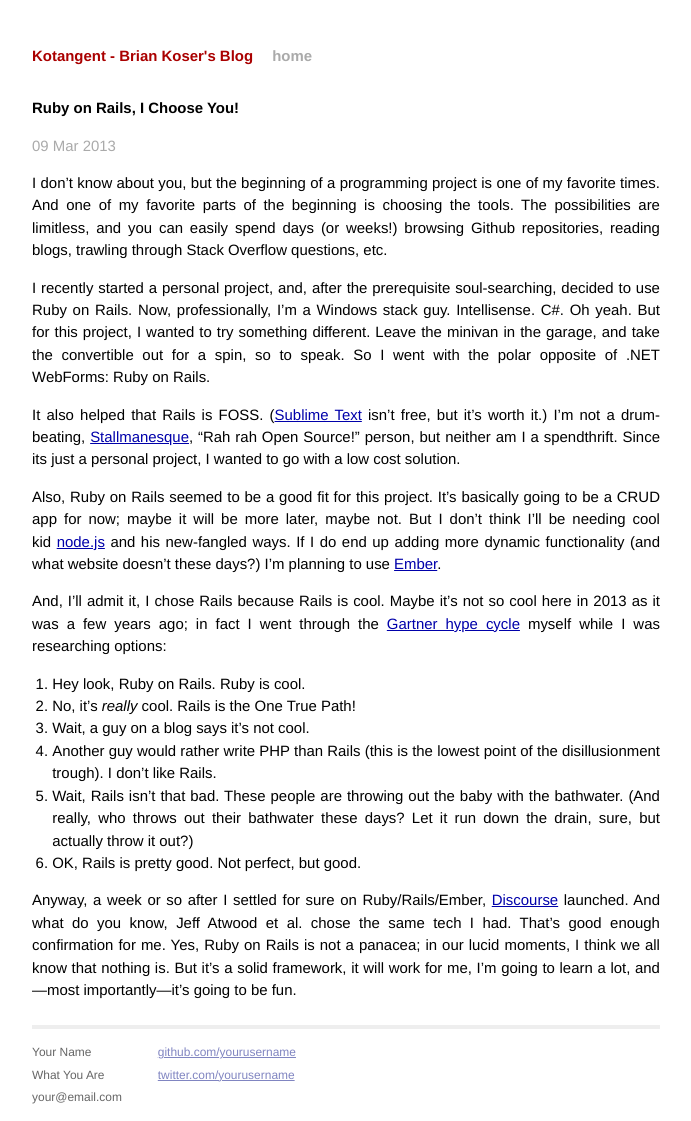
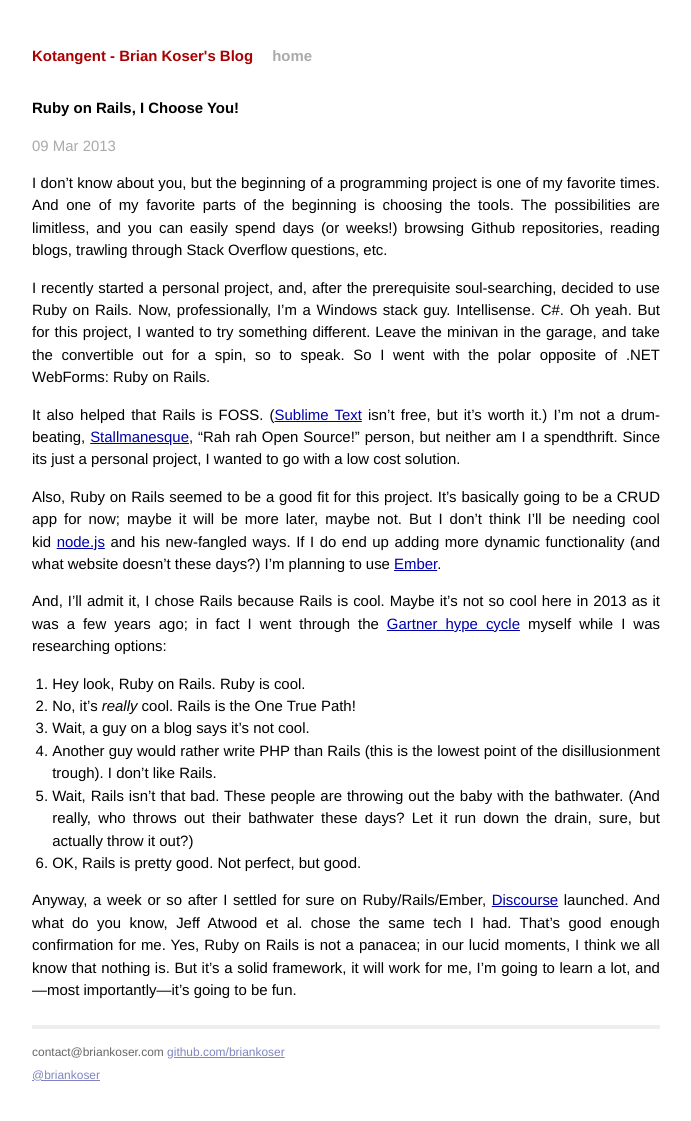
Before and after one commit to briankoser/kotangent-jekyll, a Jekyll site: the page built from _posts/2013-03-09-ruby-on-rails-i-choose-you.markdown, in a window 1280 px wide. Shown: the whole page, without its empty margins (294-985 px from the left). Built offline with Jekyll 4.4.1, drawn with Linux system fonts in a browser that asks for light colours; Markdown is read by kramdown in place of the engine named in the settings; after the commit the page ends 1098 px from its top, so only the background shows below that.

Commit message:
Format home page

```diff
--- a/_layouts/default.html
+++ b/_layouts/default.html
@@ -11,10 +11,8 @@
 
     <!-- Custom CSS -->
     <link rel="stylesheet" href="/css/main.css">
-
 </head>
 <body>
-
     <div class="container">
         <div class="site">
             <div class="header">
@@ -27,20 +25,13 @@
             <div class="footer">
                 <div class="contact">
                     <p>
-                  Your Name<br />
-                  What You Are<br />
-                  your@email.com
-                </p>
-              </div>
-              <div class="contact">
-                <p>
-                  <a href="http://github.com/yourusername/">github.com/yourusername</a><br />
-                  <a href="http://twitter.com/yourusername/">twitter.com/yourusername</a><br />
+                        contact@briankoser.com
+                        <a href="http://github.com/briankoser/">github.com/briankoser</a><br />
+                        <a href="http://twitter.com/yourusername/">@briankoser</a><br />
                     </p>
                 </div>
             </div>
         </div>
-        </div> <!-- /container -->
-
+    </div><!-- /container -->
 </body>
 </html>
```
Lines whose indentation alone changed are shown as unchanged.
